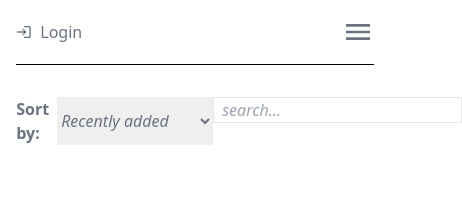
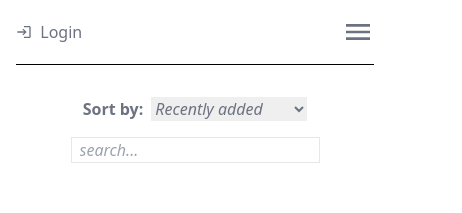
Before and after one commit to machiloop14/crud-recipe-blog, a React (Vite) app: page / in a window 390 px wide. Shown: the top 213 px of the page, 462 px wide, since content can reach past the window. Built offline with nearby package versions, Linux system fonts and the light colour scheme; no server answers; the database is empty.

Commit message:
add more mobile responsive styles

```diff
--- a/src/App.css
+++ b/src/App.css
@@ -19,3 +19,9 @@ header a.active {
   font-weight: bold;
   color: rgb(37, 99, 235);
 }
+
+@media (max-width: 767px) {
+  .recipe-item {
+    grid-template-columns: initial;
+  }
+}
--- a/src/components/RecipeItem.tsx
+++ b/src/components/RecipeItem.tsx
@@ -24,7 +24,7 @@ export const RecipeItem = (props: Props) => {
 
   return (
     <div className="recipe-item max-w-3xl py-4 border-b-2 grid border-gray-400 gap-4 ">
-      <div className="flex gap-2 flex-col items-end">
+      <div className="flex gap-2 md:flex-col items-end">
         <p>
           {user?.uid == recipe?.userId
             ? "authored by you"
--- a/src/pages/AllRecipes.tsx
+++ b/src/pages/AllRecipes.tsx
@@ -61,7 +61,7 @@ const AllRecipes = () => {
 
   return (
     <div className="wrapper">
-      <div className="flex justify-between max-w-3xl mb-20">
+      <div className="flex flex-col gap-4 md:flex-row md:gap-0 justify-between max-w-3xl mb-20 items-center md:items-start">
         <SortComponent onSort={handleSort} />
         <SearchComponent onSearch={handleSearch} />
       </div>
```
